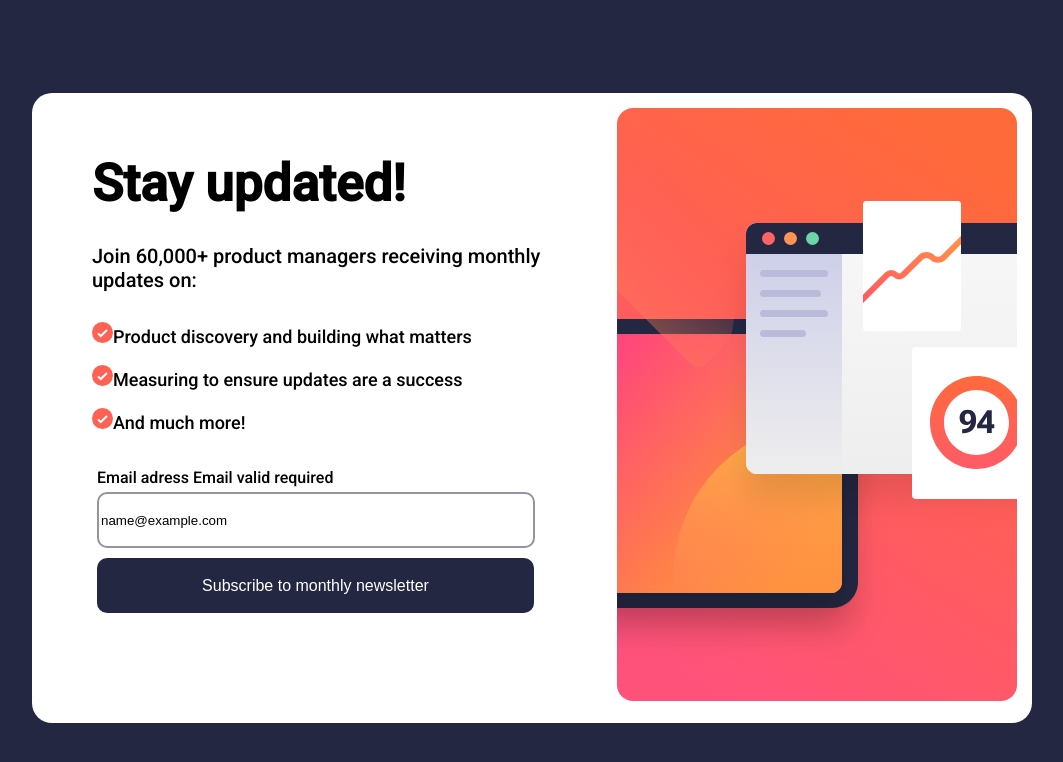
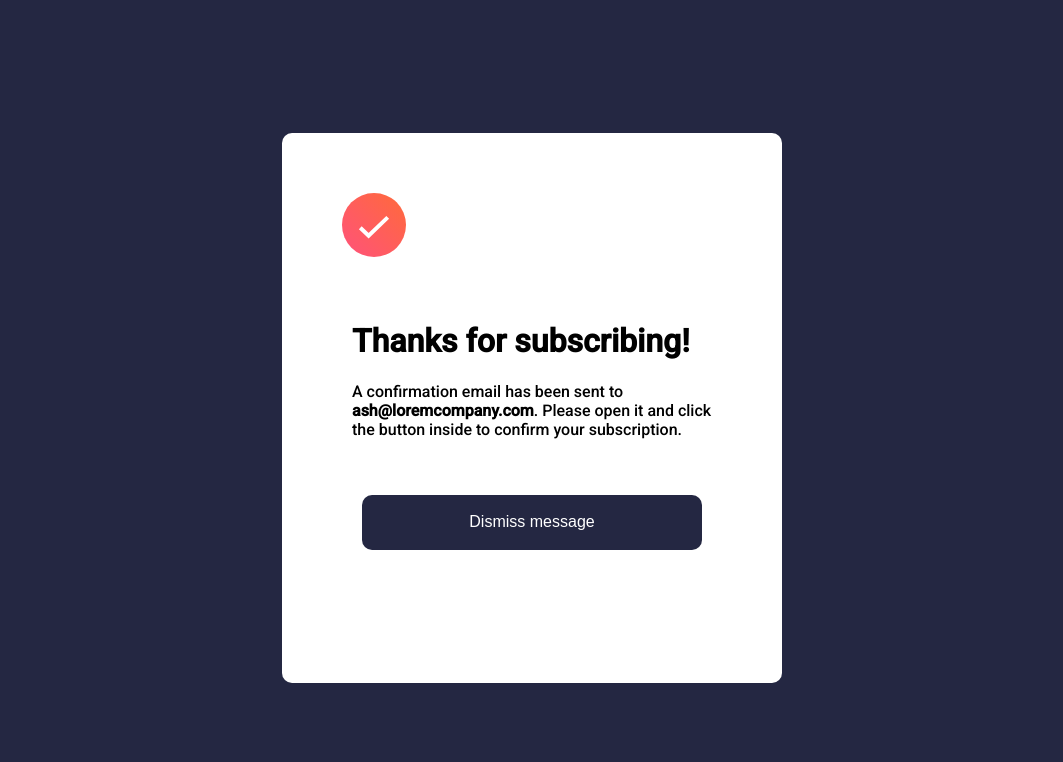
Before and after one commit to Avantiermv/newsletter-sign-up-challenge, a plain HTML site: page index.html in a window 1280 px wide. Both pictures are taken after typing "name@example.com" into the empty fields and a click on the button "Subscribe to monthly newsletter". Shown: the whole page, without its empty margins (116-1179 px from the left). Drawn offline with Linux system fonts and the light colour scheme.

Commit message:
finished the js.

```diff
--- a/index.html
+++ b/index.html
@@ -27,8 +27,8 @@
 
           <div id="emailbutton">
             <form action="">
-              <label for="iemail">Email adress</label>
-              <span>Email valid required</span> <br>
+              <label for="iemail">Email adress</label> <br>
+              <span>Email valid required</span>
               <input type="text" name="mail" id="iemail" placeholder="email@company.com"><br>
               <button type="submit" id="ibutton">Subscribe to monthly newsletter</button>
             </form>
@@ -48,8 +48,7 @@
         </p>
       </div>
 
-      <button>
-        Dismiss message</button>
+      <button>Dismiss message</button>
     </div>
 
   </main>
--- a/logic.js
+++ b/logic.js
@@ -1,18 +1,30 @@
 let emailInput = document.getElementById('iemail');
 let button = document.getElementById('ibutton');
 let form = document.querySelector('form');
+let span = document.querySelector('span');
+let content = document.getElementById('all');
+let thanks = document.getElementById('thanks')
 
 form.addEventListener('submit', (e) => {
     e.preventDefault();
 
-    if(emailInput.value === ""){
+    if(emailInput.value == "" || IsEmailValid(emailInput.value) == false){
         emailInput.style.borderColor = 'red';
-        window.alert('error');
+        span.style.color = 'red';
+        span.style.display = 'block';
     } else {
-        emailInput.style.borderColor = '';
-        window.alert('Deu certo');
+        content.style.display = 'none';
+        thanks.style.display = 'block';
     }
 
 
+    function IsEmailValid(email){
+        const emailValid = new RegExp(/[a-z0-9!#$%&'*+/=?^_`{|}~-]+(?:\.[a-z0-9!#$%&'*+/=?^_`{|}~-]+)*@(?:[a-z0-9](?:[a-z0-9-]*[a-z0-9])?\.)+[a-z0-9](?:[a-z0-9-]*[a-z0-9])?/gi);
 
+        if(emailValid.test(email)){
+            return true;
+        } else {
+            return false;
+        }
+    }
 });
--- a/style.css
+++ b/style.css
@@ -74,6 +74,13 @@ input{
     transition: 0.3s;
 }
 
+span{
+    display: none;
+    font-size: 12px;
+    font-weight: lighter;
+    margin-left: 330px;
+}
+
 button{
     font-size: 16px;
     width: 437px;
@@ -117,7 +124,7 @@ button:hover{
 }
 
 #thanks > button{
-    margin: auto;
+    margin-left: 50px;
     width: 340px;
 }
 
@@ -156,6 +163,10 @@ button:hover{
         font-size: 1em;
     }
 
+    span{
+        margin-left: 220px;
+    }
+
     #emailbutton{
         margin: 18px;
         padding: 0px;
```
